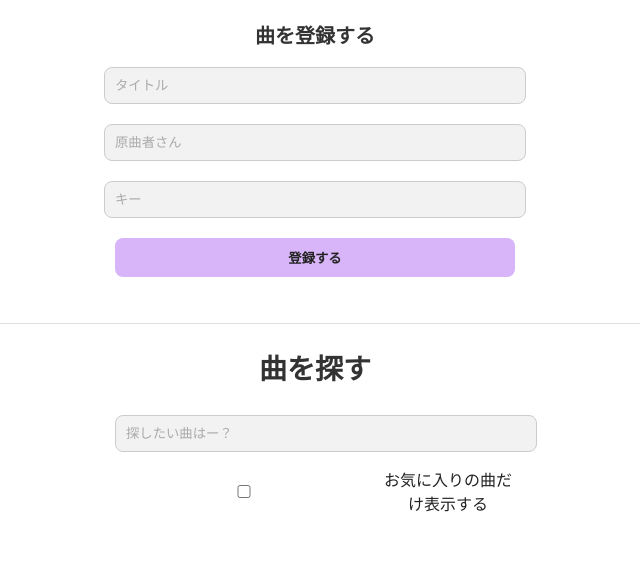
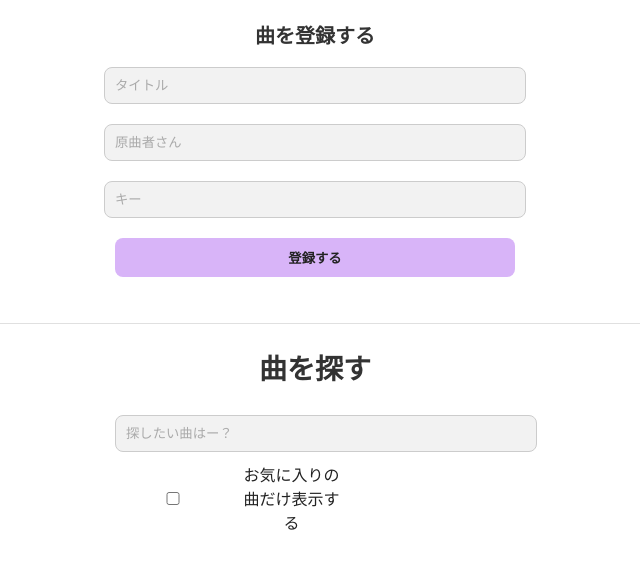
Before and after one commit to hiyooooooo/maigosan_he, a plain HTML site: page index.html in a window 1280 px wide. Shown: the whole page, without its empty margins (325-965 px from the left). Drawn offline with Linux system fonts and the light colour scheme; no server answers; a web font is replaced by a local one.

Commit message:
Update index.html

```diff
--- a/index.html
+++ b/index.html
@@ -131,13 +131,26 @@
     margin: 0 auto;
   }
 
+  #searchArea {
+    width: 100%;
+    max-width: 400px;
+    margin: 0 auto;
+    display: flex;
+    flex-direction: column;
+    align-items: flex-start;
+  }
+
+  #searchInput {
+    width: 100%;
+    margin-bottom: 10px;
+  }
+
   #favoriteToggleArea {
-    margin-top: 10px;
     display: flex;
     align-items: center;
-    justify-content: flex-start;
     gap: 8px;
   }
+
 
   </style>
 </head>
@@ -158,11 +171,13 @@
   <h2>曲を探す</h2>
   <div id="searchArea">
     <input type="text" id="searchInput" placeholder="探したい曲はー？" oninput="searchSongs()">
+
     <div id="favoriteToggleArea">
       <input type="checkbox" id="favoriteOnly" onchange="searchSongs()">
       <label for="favoriteOnly">お気に入りの曲だけ表示する</label>
-      </div>
     </div>
+  </div>
+
     <div id="searchResultCount"></div>
   </div>
 
```
